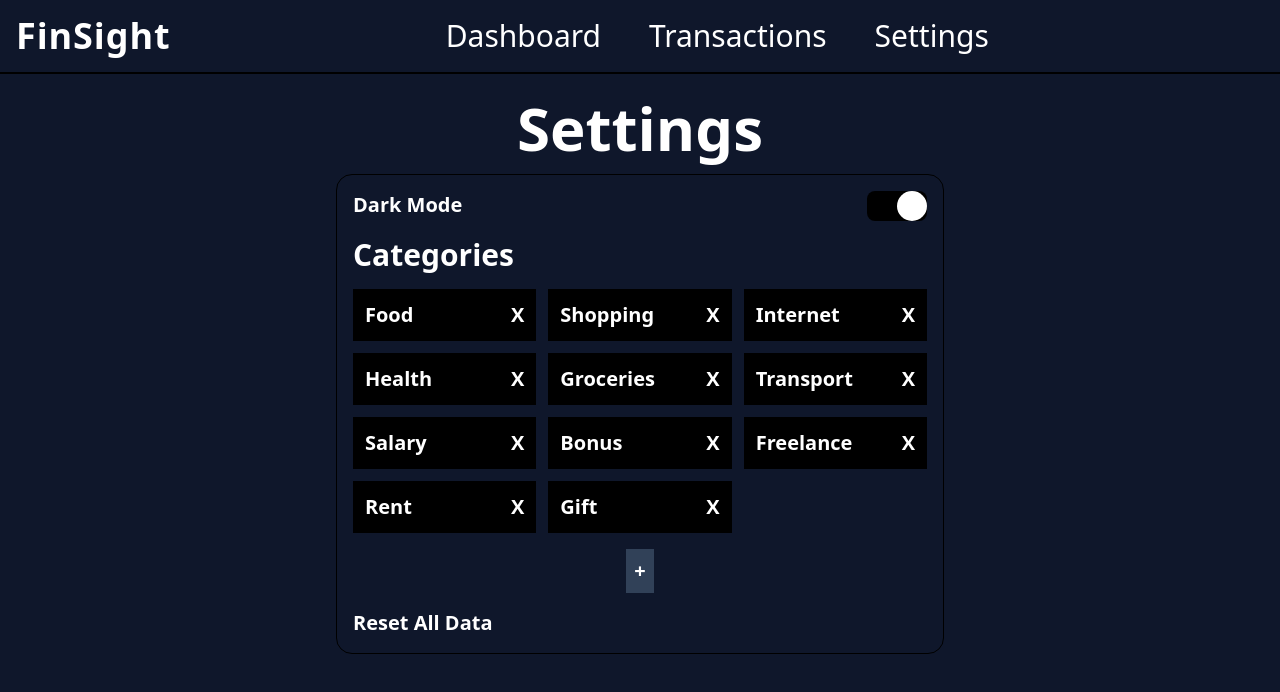
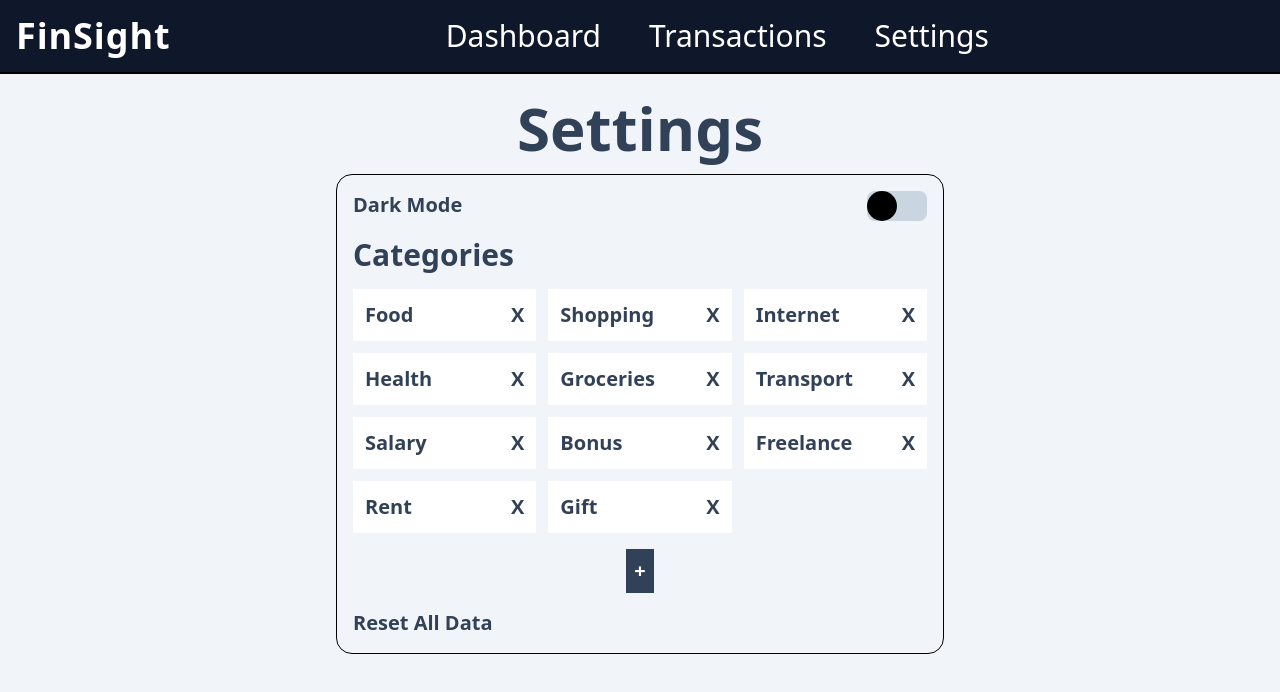
Before and after one commit to Amrit126/Finance-Dashboard, a React (Vite) app: page /settings in a window 1280 px wide. Shown: the top 692 px of the page. Built offline with nearby package versions, Linux system fonts and the light colour scheme.

Commit message:
Adding localStorage feature when creating, editing or deleting entries

```diff
--- a/src/App.jsx
+++ b/src/App.jsx
@@ -8,10 +8,11 @@ import './App.css'
 import { temporaryData } from './utils/temporaryData'
 
 function App() {
-  const [transactionsData, setTransactionsData] = useState(temporaryData())
+  const [transactionsData, setTransactionsData] = useState(JSON.parse(localStorage.getItem("transactions")) ||
+    temporaryData())
   const [categories, setCategories] = useState(["Food", "Shopping", "Internet", "Health", "Groceries",
     "Transport", "Salary", "Bonus", "Freelance", "Rent", "Gift"])
-  const [isDark, setIsDark] = useState(true)
+  const [isDark, setIsDark] = useState(false)
 
   return (
     <Routes>
--- a/src/pages/settings/ResetAllData.jsx
+++ b/src/pages/settings/ResetAllData.jsx
@@ -1,4 +1,5 @@
 import { useState } from 'react'
+import { saveEntriesToLocalStorage } from '../../utils/saveEntriesToLocalStorage'
 
 export function ResetAllData({ setTransactionsData }) {
     const [showConfirmation, setShowConfirmation] = useState(false)
@@ -13,6 +14,7 @@ export function ResetAllData({ setTransactionsData }) {
 
     function clearAllData() {
         setTransactionsData([])
+        saveEntriesToLocalStorage([])
         showConfirmationOff()
     }
 
--- a/src/pages/transaction/AddingContainer.jsx
+++ b/src/pages/transaction/AddingContainer.jsx
@@ -1,5 +1,6 @@
 import { useState } from 'react'
 import { getFormattedDate } from '../../utils/getFormattedDate'
+import { saveEntriesToLocalStorage } from '../../utils/saveEntriesToLocalStorage'
 
 export function AddingContainer({ transactionsData, setTransactionsData, categories, setOpenModal, isDark }) {
     const [type, setType] = useState("Income")
@@ -41,6 +42,7 @@ export function AddingContainer({ transactionsData, setTransactionsData, categor
         setInputText('')
         setOpenModal(false)
         setTransactionsData(temp)
+        saveEntriesToLocalStorage(temp)
     }
 
     return (
--- a/src/pages/transaction/EditingData.jsx
+++ b/src/pages/transaction/EditingData.jsx
@@ -1,4 +1,5 @@
 import { useState } from 'react'
+import { saveEntriesToLocalStorage } from '../../utils/saveEntriesToLocalStorage'
 
 export function EditingData({ item, categories, editingId, setEditingId, transactionsData, setTransactionsData }) {
     const [inputAmount, setInputAmount] = useState(item.amount)
@@ -37,6 +38,7 @@ export function EditingData({ item, categories, editingId, setEditingId, transac
 
         setTransactionsData(temp)
         setEditingId(null)
+        saveEntriesToLocalStorage(temp)
     }
 
     return (
--- a/src/pages/transaction/TableContainer.jsx
+++ b/src/pages/transaction/TableContainer.jsx
@@ -74,11 +74,13 @@ export function TableContainer({ filteredData, transactionsData, setTransactions
             </table>
 
             <div className={`my-6 flex justify-center gap-4 text-xl text-gray-700`}>
-                <button className="p-4 rounded-lg bg-slate-300 cursor-pointer"
+                <button className="p-4 rounded-lg bg-slate-300 cursor-pointer transition-all duration-300
+                hover:opacity-80"
                     onClick={prevPage}
                 >{'<'}</button>
                 <button className={`${isDark ? 'text-white' : 'text-gray-700'}`}>{currentPage}</button>
-                <button className="p-4 rounded-lg bg-slate-300 cursor-pointer"
+                <button className="p-4 rounded-lg bg-slate-300 cursor-pointer transition-all duration-300
+                hover:opacity-80"
                     onClick={nextPage}
                 >{'>'}</button>
             </div>
--- a/src/pages/transaction/TableData.jsx
+++ b/src/pages/transaction/TableData.jsx
@@ -1,8 +1,11 @@
+import { saveEntriesToLocalStorage } from "../../utils/saveEntriesToLocalStorage"
+
 export function TableData({ item, transactionsData, setTransactionsData, setEditingId }) {
 
     function deleteData(id) {
         const temp = transactionsData.filter(data => data.id !== id)
         setTransactionsData(temp)
+        saveEntriesToLocalStorage(temp)
     }
 
     function changeEditingid(id) {
--- /dev/null
+++ b/src/utils/saveEntriesToLocalStorage.js
@@ -0,0 +1,3 @@
+export function saveEntriesToLocalStorage(transactions) {
+    localStorage.setItem("transactions", JSON.stringify(transactions))
+}
```
